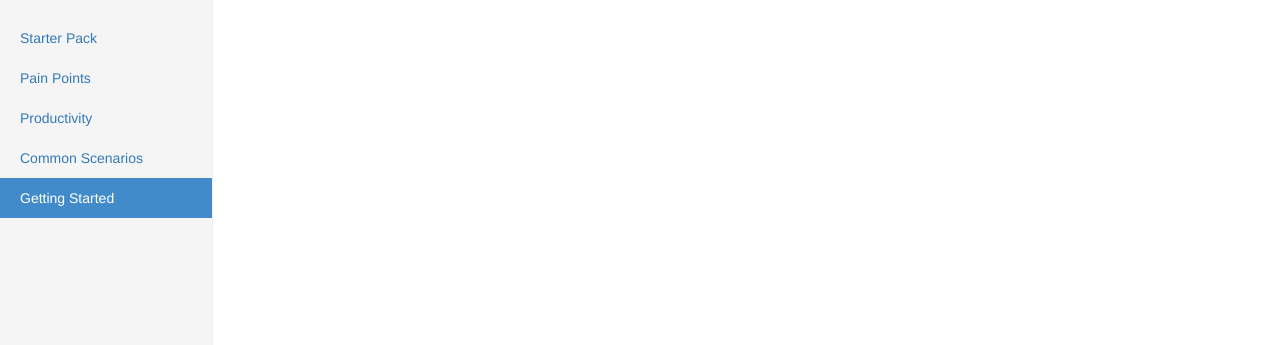
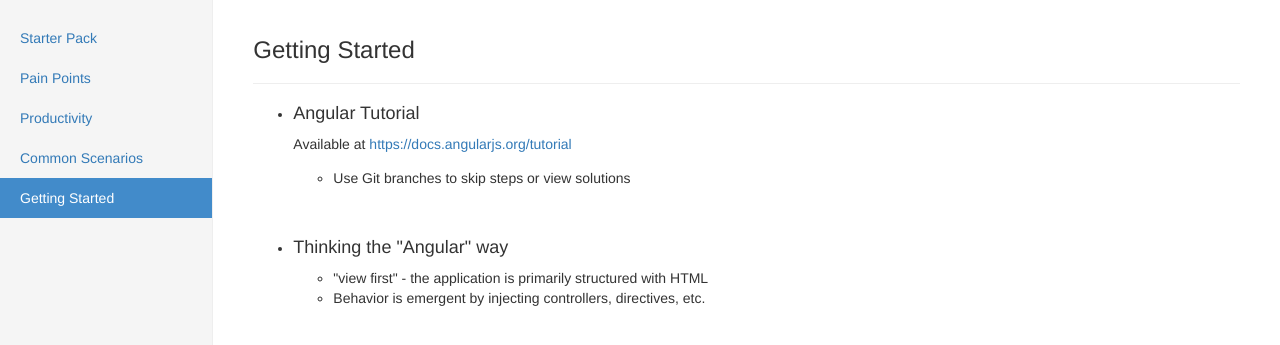
Before and after one commit to jeremyalan/ClientSideFrameworkPanel-AngularJS, a plain HTML site: page index.html in a window 1280 px wide. Both pictures are taken after a click on the link "Getting Started". Shown: the part 53-398 px from the top of the page. Drawn offline with nearby package versions, Linux system fonts and the light colour scheme; some packages are replaced by stand-ins of ours; no server answers.

Commit message:
added getting-started slide

```diff
--- /dev/null
+++ b/samples/getting-started.html
@@ -0,0 +1,27 @@
+<div>
+   <h3>Getting Started</h3>
+   <hr/>
+
+   <div>
+      <ul type="bullet" class="primary-list">
+         <li>
+            <h4>Angular Tutorial</h4>
+            <div>
+               <span>Available at </span>
+               <a href="https://docs.angularjs.org/tutorial" target="_blank">https://docs.angularjs.org/tutorial</a>
+            </div>
+
+            <ul class="margin-top">
+               <li>Use Git branches to skip steps or view solutions</li>
+            </ul>
+         </li>
+         <li>
+            <h4>Thinking the "Angular" way</h4>
+            <ul>
+               <li>"view first" - the application is primarily structured with HTML</li>
+               <li>Behavior is emergent by injecting controllers, directives, etc.</li>
+            </ul>
+         </li>
+      </ul>
+   </div>
+</div>
--- a/styles/style.css
+++ b/styles/style.css
@@ -39,3 +39,11 @@
 .underline {
     text-decoration: underline;
 }
+
+.margin-top {
+    margin-top: 1em;
+}
+
+ul.primary-list > li + li {
+    margin-top: 50px;
+}
```
Also changed, not shown: samples/pain-points.html (+9 -9 lines), samples/common-scenarios.html (added), samples/productivity.html (added).
